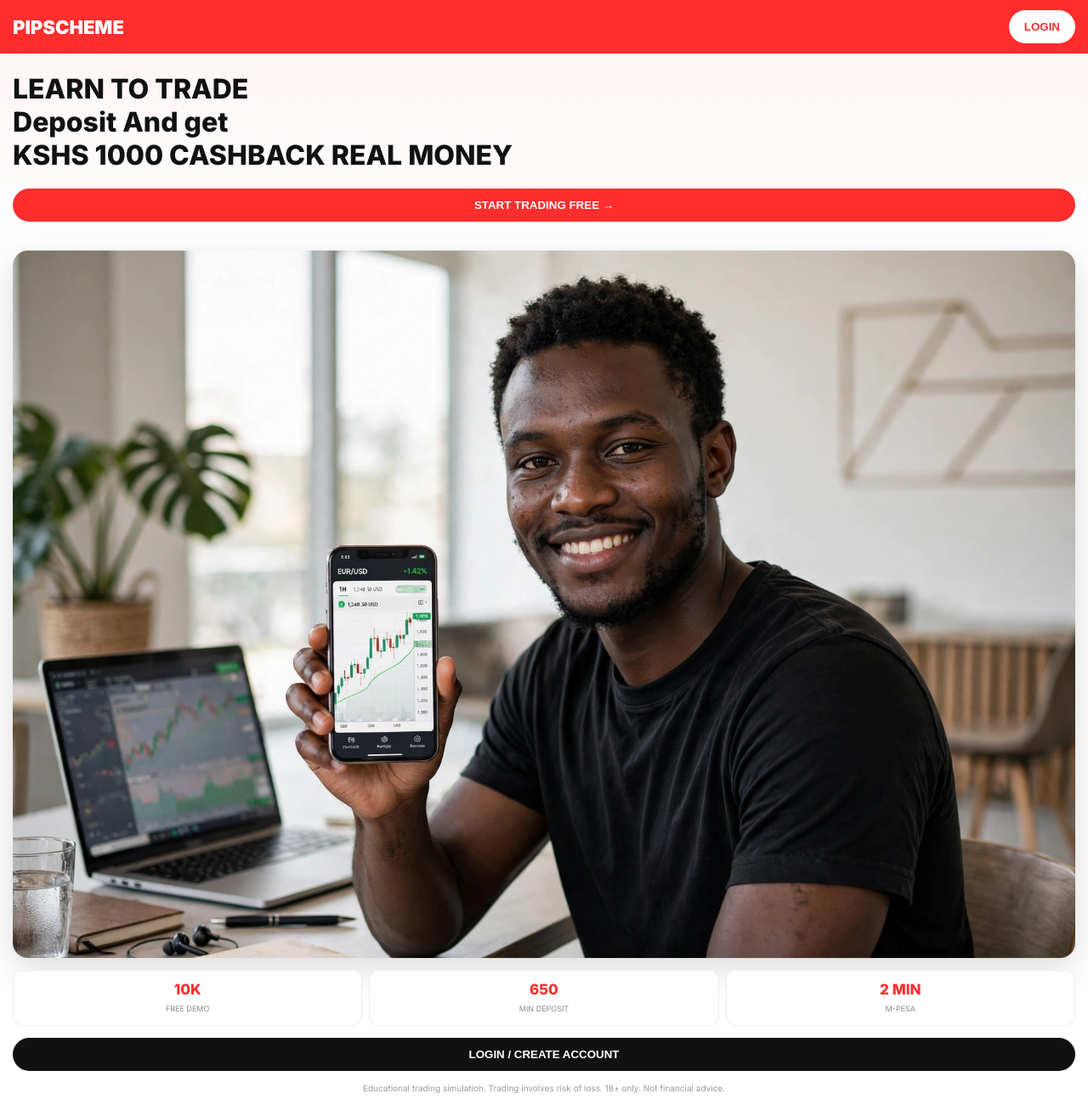
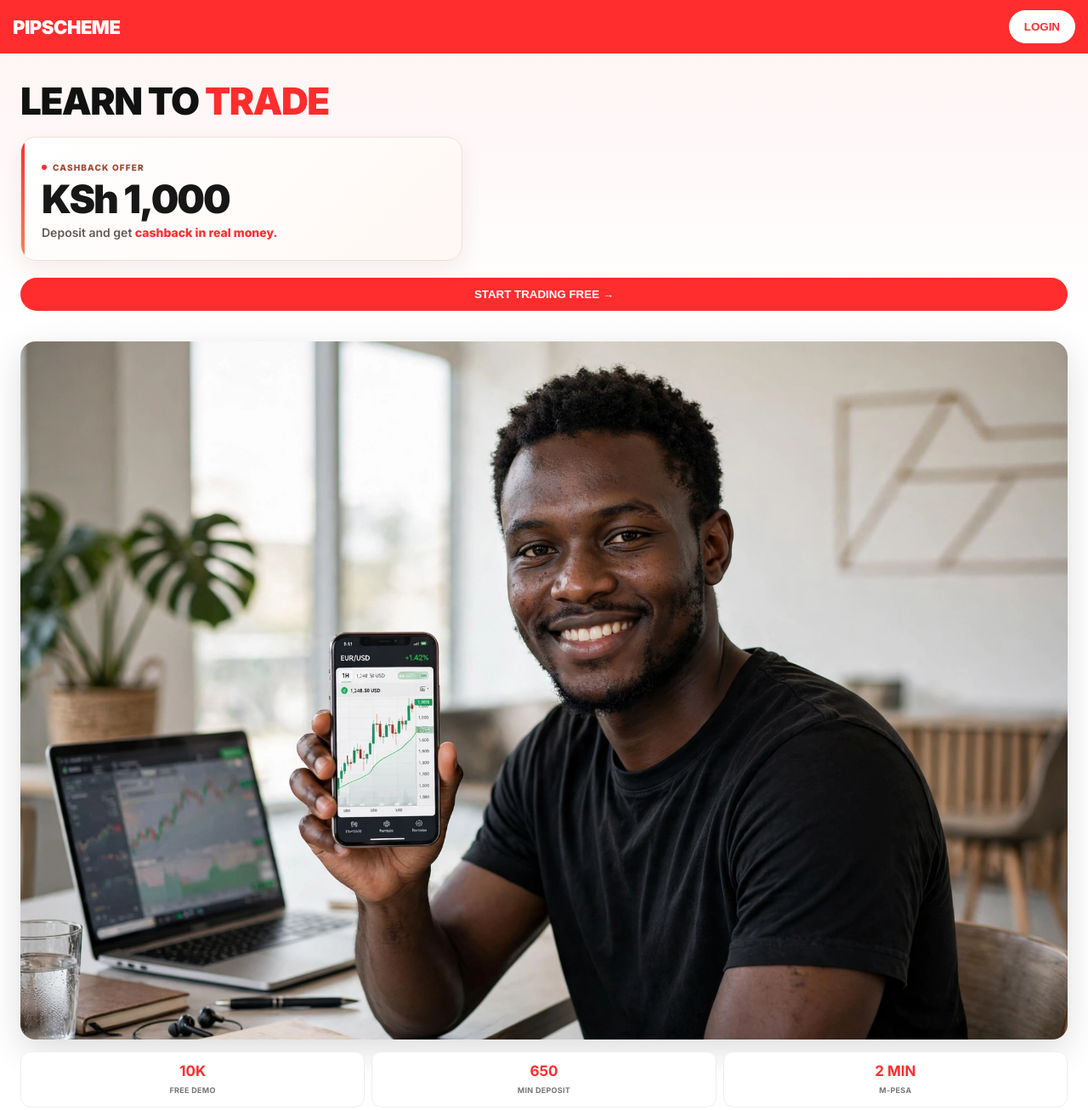
Before and after one commit to pipscheme/pipscheme.co.ke, a plain HTML site: page index.html in a window 1280 px wide. Shown: the top 1307 px of the page at 85% size. Drawn offline with Linux system fonts and the light colour scheme.

Commit message:
Improve homepage cashback promotion layout

```diff
--- a/index.html
+++ b/index.html
@@ -1,28 +1,47 @@
 <!DOCTYPE html>
 <html lang="en">
 <head>
-<meta charset="UTF-8"><meta name="viewport" content="width=device-width, initial-scale=1.0">
-<title>PIPSCHEME | Learn & Trade</title>
-<link href="https://fonts.googleapis.com/css2?family=Inter:wght@400;600;800;900&display=swap" rel="stylesheet">
+<meta charset="UTF-8">
+<meta name="viewport" content="width=device-width, initial-scale=1.0">
+<title>PIPSCHEME | Learn &amp; Trade</title>
+<link href="https://fonts.googleapis.com/css2?family=Inter:wght@400;500;600;700;800;900&display=swap" rel="stylesheet">
 <style>
-*{margin:0;padding:0;box-sizing:border-box}body{font-family:'Inter',sans-serif;background:#fff;color:#111}
+*{margin:0;padding:0;box-sizing:border-box}
+body{font-family:'Inter',sans-serif;background:#fff;color:#111}
 .header{background:#FF2D2D;color:#fff;padding:12px 15px;display:flex;justify-content:space-between;align-items:center;position:sticky;top:0;z-index:99}
-.logo{font-weight:900;font-size:22px}
+.logo{font-weight:900;font-size:22px;letter-spacing:-.5px}
 .btn{padding:12px 18px;border-radius:30px;border:none;font-weight:800;cursor:pointer}
-.hero-top{padding:22px 15px;background:linear-gradient(180deg,#FFF5F5 0%,#fff 100%)}
-.hero h1{font-size:34px;line-height:0.95;font-weight:900}.hero h1 span{color:#FF2D2D}
+.hero-top{padding:26px 15px 20px;background:linear-gradient(180deg,#FFF5F5 0%,#fff 100%)}
+.hero-top h1{font-size:34px;line-height:1;font-weight:900;letter-spacing:-1.5px}
+.hero-top h1 span{color:#FF2D2D}
+.promo-card{position:relative;margin-top:20px;padding:18px 20px 19px;background:linear-gradient(135deg,#fff 0%,#fff8f4 100%);border:1px solid #f3dfd7;border-radius:18px;box-shadow:0 10px 28px rgba(104,42,24,.08);overflow:hidden}
+.promo-card:before{content:"";position:absolute;left:0;top:0;bottom:0;width:4px;background:linear-gradient(180deg,#FF2D2D,#ff8159)}
+.promo-label{display:inline-flex;align-items:center;gap:7px;margin-bottom:8px;color:#a6422e;font-size:10px;font-weight:800;letter-spacing:1.15px;text-transform:uppercase}
+.promo-label:before{content:"";width:6px;height:6px;border-radius:50%;background:#FF2D2D}
+.promo-amount{color:#171717;font-size:clamp(35px,10vw,46px);font-weight:900;line-height:1;letter-spacing:-2px}
+.promo-description{margin-top:7px;color:#625b58;font-size:14px;font-weight:600;line-height:1.45}
+.promo-description strong{color:#FF2D2D;font-weight:800}
 .sub{color:#666;font-size:13.5px;margin:10px 0;line-height:1.5}
 /* PICHA FULL - HAIKATWI */
 .hero-img-wrap{margin:12px 15px;border-radius:18px;overflow:hidden;box-shadow:0 12px 40px rgba(0,0,0,.14)}
 .hero-img{width:100%;height:auto;display:block}
-.stats{display:flex;gap:8px;margin:14px 15px}.s{flex:1;background:#fff;border:1px solid #eee;border-radius:12px;padding:12px;text-align:center}.s b{color:#FF2D2D;font-size:17px;display:block}.s small{font-size:9px;color:#888}
+.stats{display:flex;gap:8px;margin:14px 15px}
+.s{flex:1;background:#fff;border:1px solid #eee;border-radius:12px;padding:12px;text-align:center}
+.s b{color:#FF2D2D;font-size:17px;display:block}
+.s small{color:#777;font-size:9px;font-weight:700;letter-spacing:.3px}
+@media (min-width:600px){.hero-top{padding:34px 24px 24px}.hero-top h1{font-size:44px}.promo-card{max-width:520px;padding:22px 24px}.hero-img-wrap,.stats{margin-left:24px;margin-right:24px}}
 </style>
 </head>
 <body>
 <div class="header"><div class="logo">PIPSCHEME</div><button class="btn" style="background:#fff;color:#FF2D2D" onclick="location.href='login.html'">LOGIN</button></div>
 
 <div class="hero-top">
-<h1>LEARN TO <span>TRADE</span><br>Deposit And get <br> KSHS 1000 CASHBACK REAL MONEY </h1>
+<h1>LEARN TO <span>TRADE</span></h1>
+<div class="promo-card" aria-label="Cashback promotion: deposit and get KSh 1,000 cashback in real money">
+<div class="promo-label">Cashback offer</div>
+<div class="promo-amount">KSh 1,000</div>
+<p class="promo-description">Deposit and get <strong>cashback in real money.</strong></p>
+</div>
 <p class="sub"></p>
 <button class="btn" style="background:#FF2D2D;color:#fff;width:100%;margin-top:10px" onclick="location.href='login.html'">START TRADING FREE →</button>
 </div>
```
